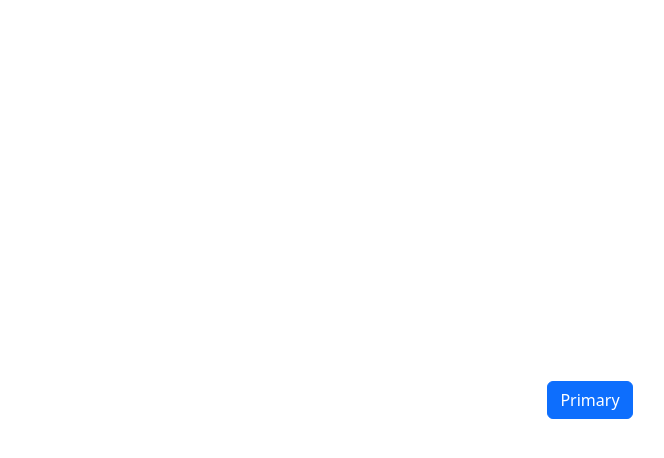
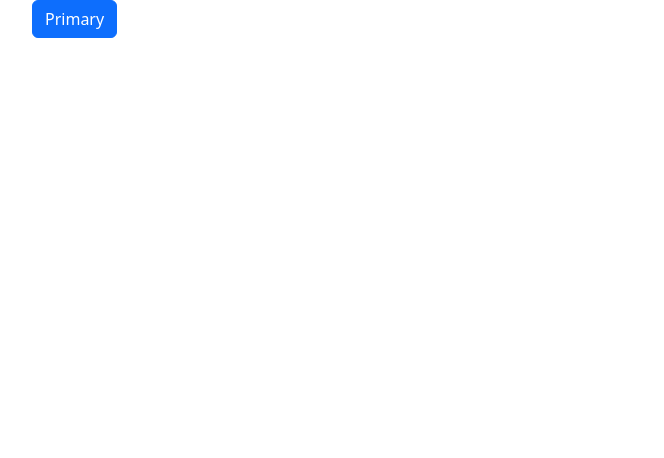
Before and after one commit to janabdullahi/website_practice, a plain HTML site: page practice/index.html in a window 1280 px wide. Shown: the whole page, without its empty margins (50-714 px from the left). Drawn offline with nearby package versions, Linux system fonts and the light colour scheme.

Commit message:
remove style

```diff
--- a/practice/index.html
+++ b/practice/index.html
@@ -5,7 +5,7 @@
     <meta http-equiv="X-UA-Compatible" content="IE=edge" />
     <meta name="viewport" content="width=device-width, initial-scale=1.0" />
     <title>Practice</title>
-    <link rel="stylesheet" href="style.css" />
+    <!-- <link rel="stylesheet" href="style.css" /> -->
     <link
       rel="stylesheet"
       href="https://cdn.jsdelivr.net/npm/bootstrap@5.2.3/dist/css/bootstrap.min.css"
```
